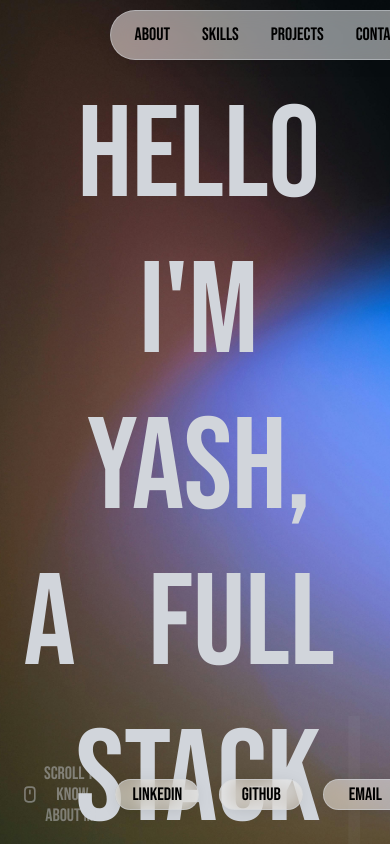
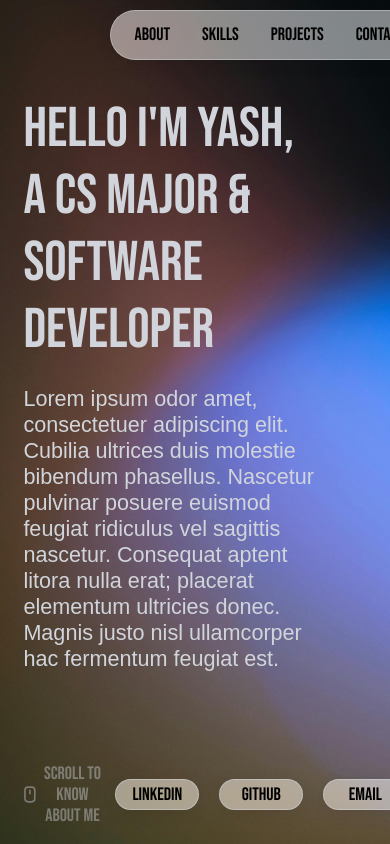
Before and after one commit to YashPatel04/My-Portfolio, a React (Create React App) app: page / in a window 390 px wide. Shown: the top 844 px of the page. Built offline with nearby package versions, Linux system fonts and the light colour scheme; the HTML template or start-up script is replaced by a standard one; a web font is replaced by a local one.

Commit message:
minor changes to display settings

```diff
--- a/src/components/content/Intro.css
+++ b/src/components/content/Intro.css
@@ -7,6 +7,9 @@
     justify-content:left;
     margin: 1.5% 0.5%;
     padding: 1.5% 0.5%;
+}
+.intro-hide{
+    display: none;
 }
 .intro-item{
     font-family: 'Bebas Neue', sans-serif;
@@ -35,3 +38,77 @@
         max-width: 73vw;
     }
 }
+@media screen and (max-width:1310px) {
+    .intro-item{
+        font-size: 6rem;
+    }
+    #intro-para{
+        font-size:1.45rem;
+    }
+    #introItem1{
+    }
+}
+@media screen and (max-width:960px) {
+    .intro-item{
+        font-size: 4.5rem;
+    }
+    #intro-para{
+        font-size:1.15rem;
+    }
+    #introItem1{
+        margin-top: 22vh;
+    }
+}
+@media screen and (max-width:720px) {
+    .intro-item{
+        font-size: 4rem;
+    }
+    #intro-para{
+        font-size:1.15rem;
+    }
+    #introItem1{
+        margin-top: 22vh;
+    }
+}
+@media screen and (max-width:640px) {
+    .intro-item{
+        font-size: 3.5rem;
+    }
+    #intro-para{
+        font-size:1.35rem;
+    }
+    #introItem1{
+        margin-top:10vh;
+    }
+    .change{
+        display: none;
+    }
+    .intro-hide{
+        display:block;
+        text-align: left;
+    }
+    #a{
+        display:none;
+    }
+}
+@media screen and (max-height:670px) {
+    .intro-item{
+        font-size: 3.05rem;
+    }
+    #intro-para{
+        font-size:1.15rem;
+    }
+    #introItem1{
+        margin-top:10vh;
+    }
+    .change{
+        display: none;
+    }
+    .intro-hide{
+        display:block;
+        text-align: left;
+    }
+    #a{
+        display:none;
+    }
+}
--- a/src/components/content/Intro.js
+++ b/src/components/content/Intro.js
@@ -25,7 +25,8 @@ function Intro() {
             Hello I'm Yash,
         </section>
         <section className='intro-item' id='changing-text'>
-            <span>A</span>
+          <span id='a'>A</span>
+          <section className='change'>
             <Typewriter
                 options=
                 {
@@ -39,6 +40,9 @@ function Intro() {
                     }
                 }
             />
+            </section>
+            <span className='intro-hide'>A CS Major & Software Developer</span>
+
         </section>
         <section id='intro-para' className='intro-item'>
             <p>
```
